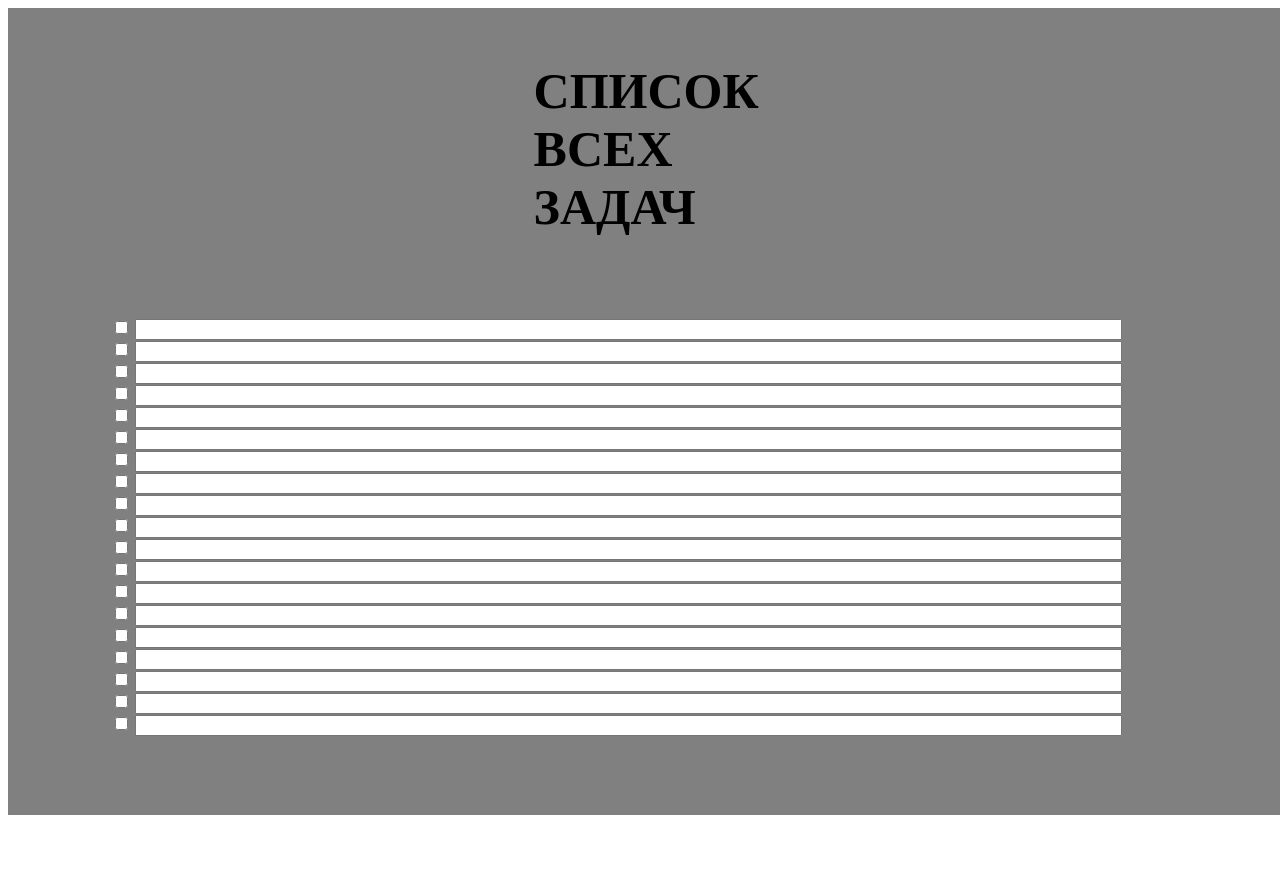
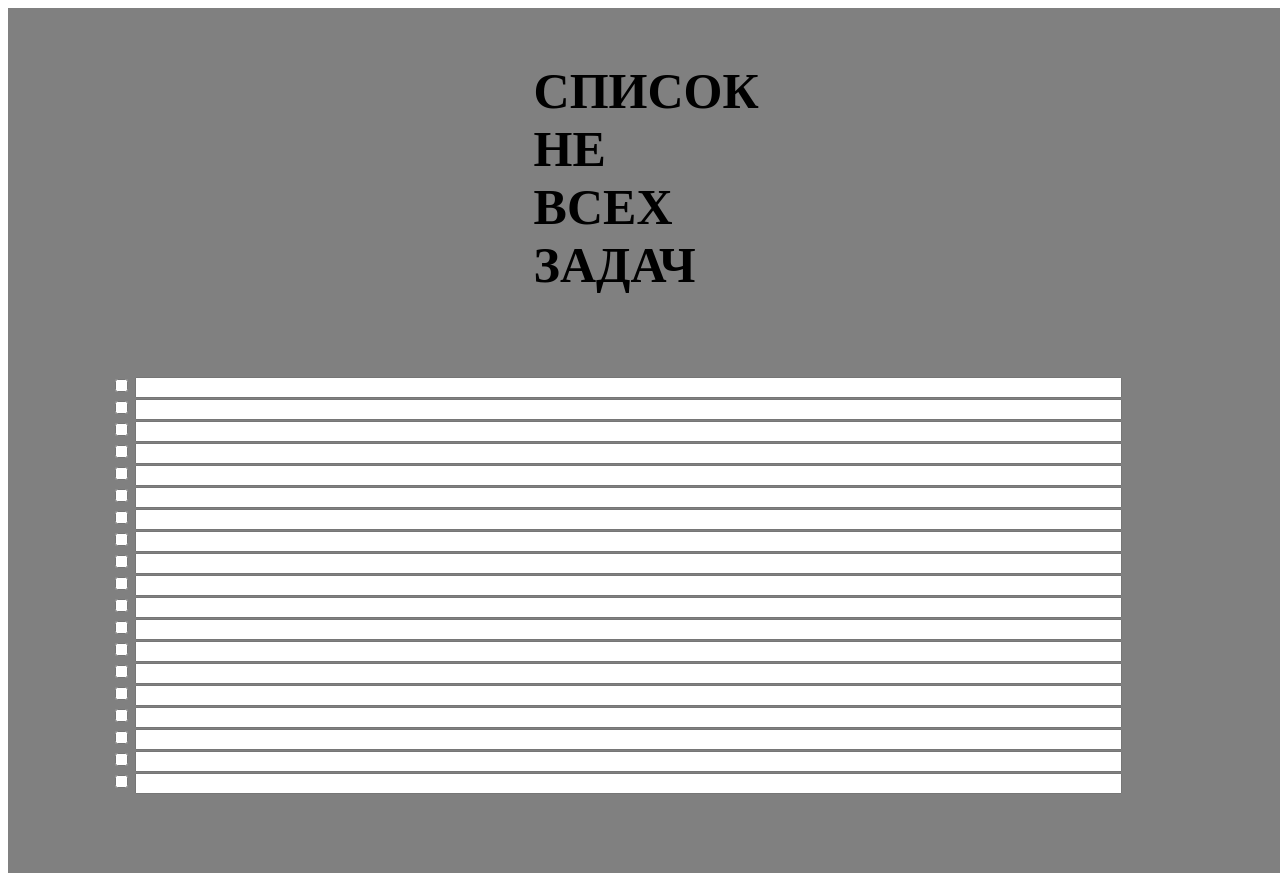
Before and after one commit to kinoafisharu/IkarVidgets, a website: page index.html in a window 1280 px wide. Shown: the top 881 px of the page. Before the commit the page ends 823 px from the top, so only its background shows below. Drawn offline with Linux system fonts and the light colour scheme.

Commit message:
поправка

```diff
--- a/index.html
+++ b/index.html
@@ -10,7 +10,7 @@
   <body>
     <header class="header">
       <!--<div class="header__logo"></div>-->
-      <h1 class="name">Список всех задач</h1>
+      <h1 class="name">Список не всех задач</h1>
         </ul>
       </div>
     </header>
```
